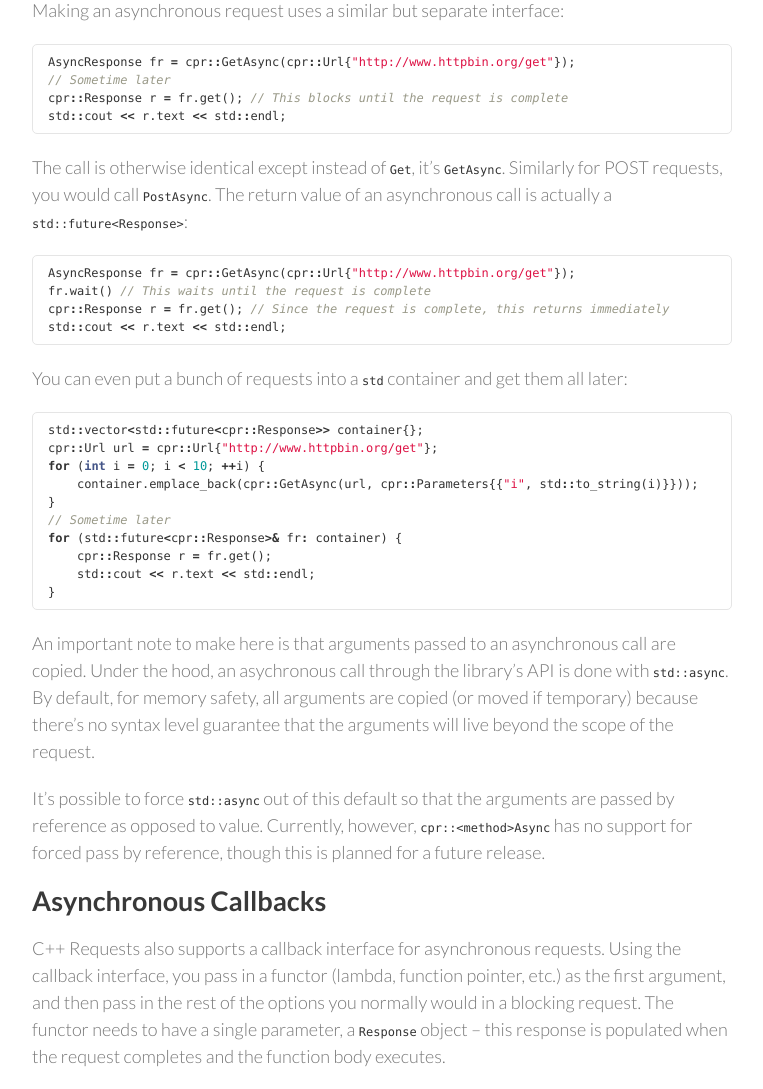
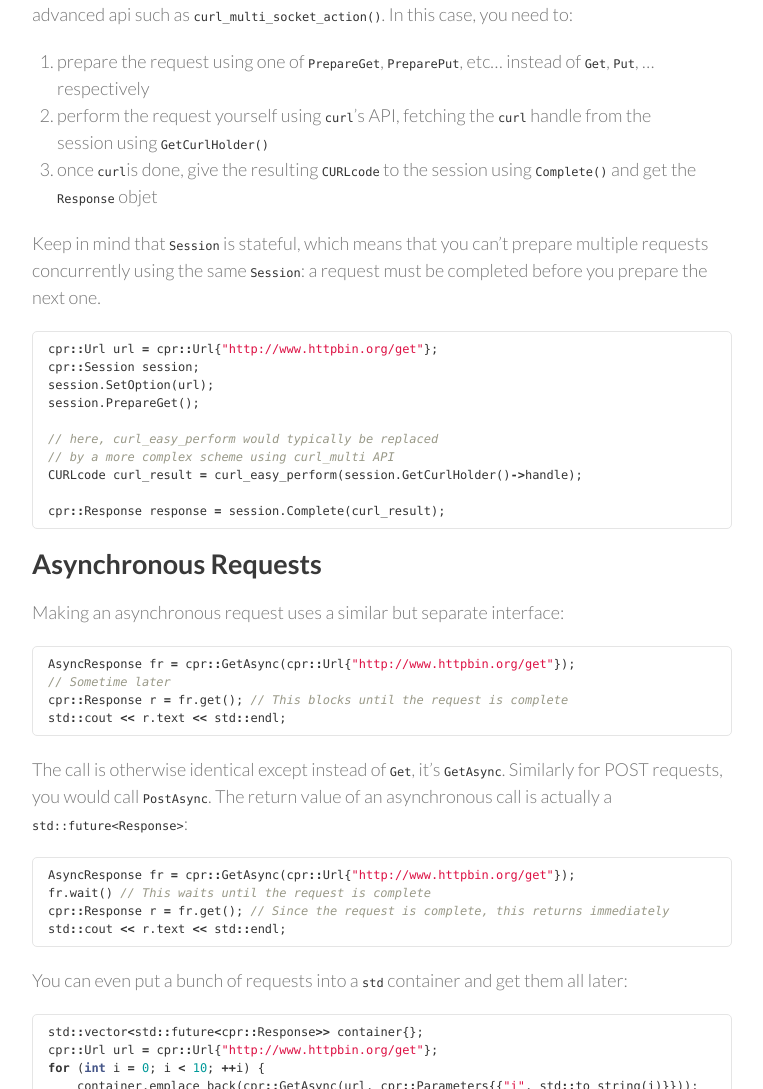
Before and after one commit to libcpr/cpr, a Jekyll site: the page built from advanced-usage.md, in a window 1280 px wide and 1400 px high, scrolled down 2704 px. Shown: the part 311-1400 px from the top of the window, without its empty margins (388-1151 px from the left). Built offline with Jekyll 4.4.1, drawn with Linux system fonts in a browser that asks for light colours; nearby versions of some CDN libraries; some of the changed text lies outside the part shown; grey boxes are pictures that could not be loaded.

Commit message:
Add documentation for Session::Prepare...() methods

````diff
--- a/advanced-usage.md
+++ b/advanced-usage.md
@@ -134,6 +134,29 @@ This is important so it bears emphasizing: *for each configuration option (like
 The key to all of this is actually the way [libcurl](http://curl.haxx.se/libcurl/) is designed. It uses a somewhat [policy-based design](https://en.wikipedia.org/wiki/Policy-based_design) that relies configuring a single library object (the `curl` handle). Each option configured into that object changes its behavior in mostly orthogonal ways.
 
 `Session` leverages that and exposes a more modern interface that's free of the macro-heavy hulkiness of libcurl. Understanding the policy-based design of libcurl is important for understanding the way the `Session` object behaves.
+
+`Session` may also be used in scenarios when you want to benefit from `cpr`'s API for settings options and getting results back, but you need to perform the http request using `curl`'s advanced api such as `curl_multi_socket_action()`. In this case, you need to:
+
+1. prepare the request using one of `PrepareGet`, `PreparePut`, etc... instead of `Get`, `Put`, ... respectively
+2. perform the request yourself using `curl`'s API, fetching  the `curl` handle from the session using `GetCurlHolder()`
+3. once `curl`is done, give the resulting `CURLcode` to the session using `Complete()` and get the `Response` objet
+
+Keep in mind that `Session` is stateful, which means that you can't prepare multiple requests concurrently using the same `Session`: a request must be completed before you prepare the next one.
+
+{% raw %}
+```c++
+cpr::Url url = cpr::Url{"http://www.httpbin.org/get"};
+cpr::Session session;
+session.SetOption(url);
+session.PrepareGet();
+
+// here, curl_easy_perform would typically be replaced
+// by a more complex scheme using curl_multi API
+CURLcode curl_result = curl_easy_perform(session.GetCurlHolder()->handle);
+
+cpr::Response response = session.Complete(curl_result);
+```
+{% endraw %}
 
 ## Asynchronous Requests
 
````
